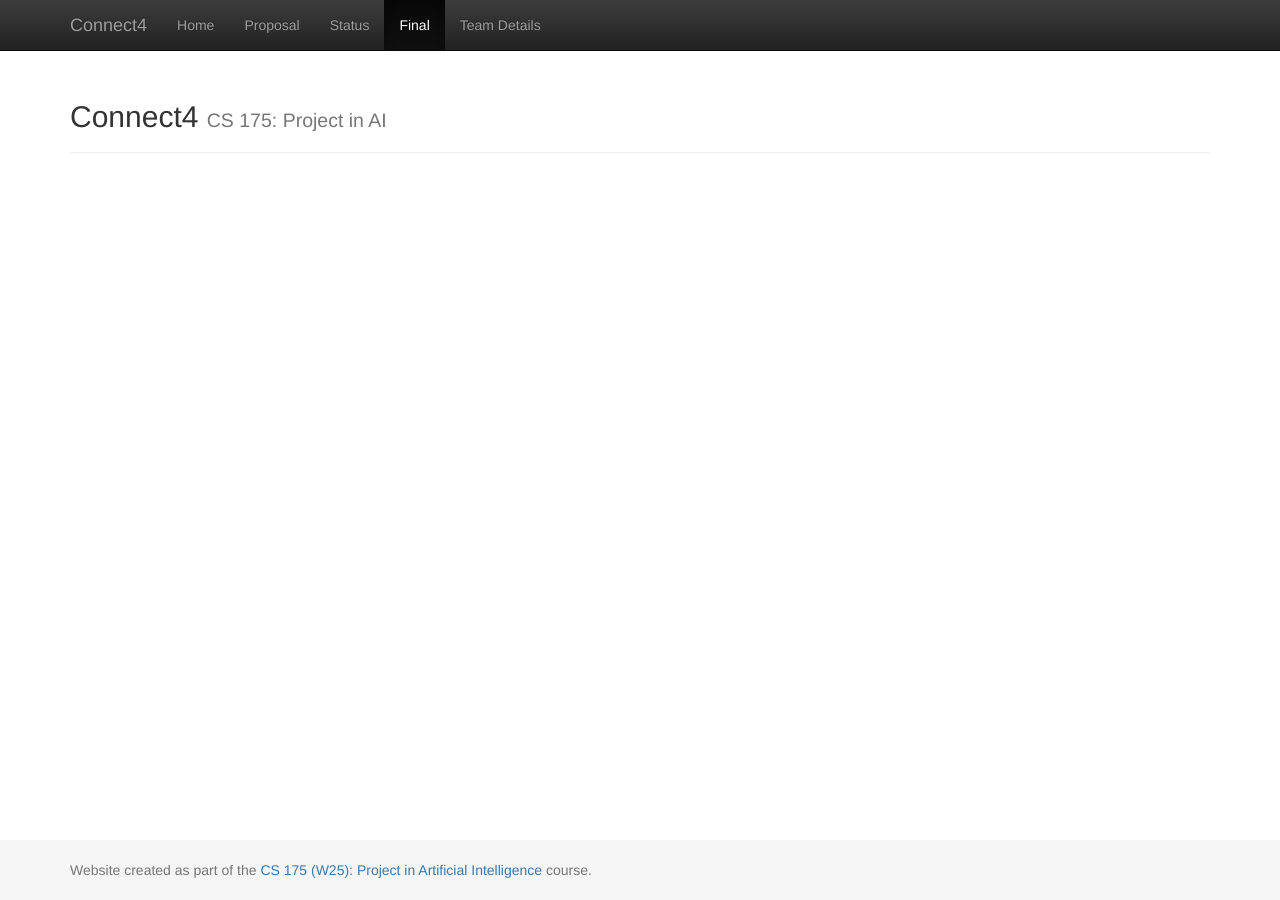
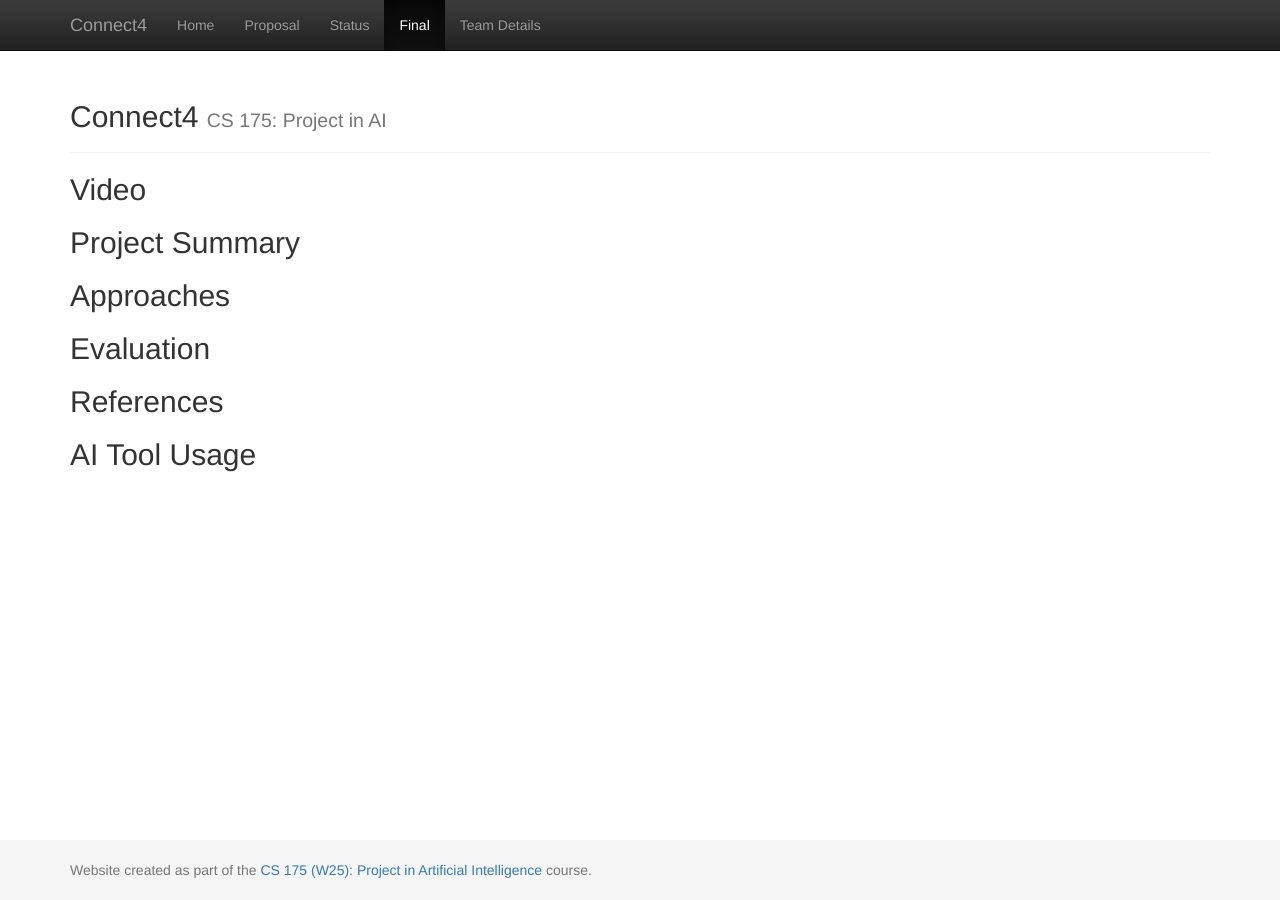
Before and after one commit to guangf1/Connect4, a Jekyll site: the page built from docs/final.md, in a window 1280 px wide. Built offline with Jekyll 4.4.1, drawn with Linux system fonts in a browser that asks for light colours.

Commit message:
Update final.md

```diff
--- a/docs/final.md
+++ b/docs/final.md
@@ -2,3 +2,20 @@
 layout: default
 title: Final Report
 ---
+
+## Video
+
+
+## Project Summary
+
+
+## Approaches
+
+
+## Evaluation
+
+
+## References
+
+
+## AI Tool Usage
```
